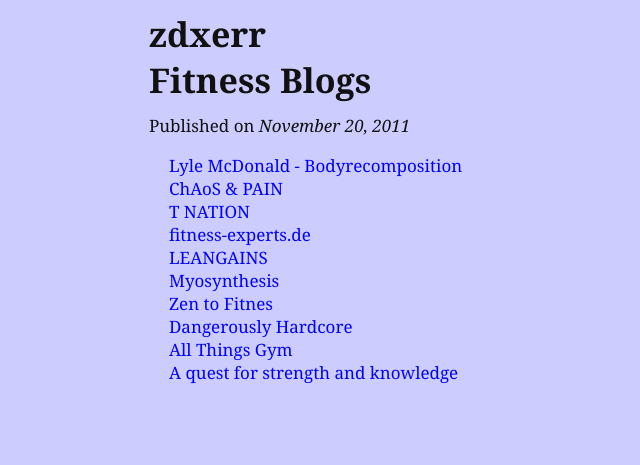
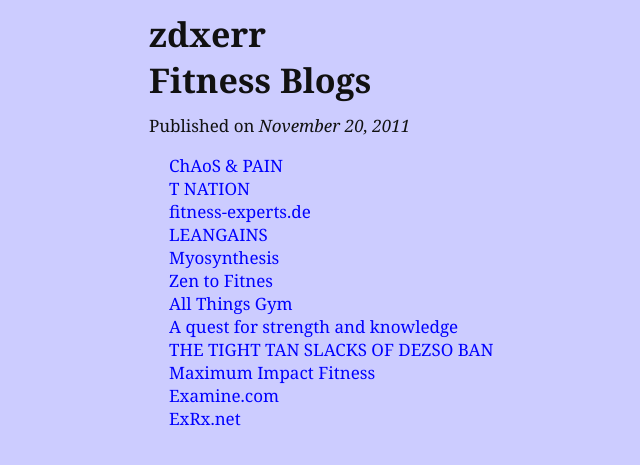
Before and after one commit to zdxerr/zdxerr.github.com, a Jekyll site: the page built from _posts/2011-11-20-fitness-blogs.markdown, in a window 1280 px wide. Shown: the top 465 px of the page, without its empty margins (91-731 px from the left). Built offline with Jekyll 4.4.1, drawn with Linux system fonts in a browser that asks for light colours; Markdown is read by kramdown in place of the engine named in the settings.

Commit message:
Adding some links.

```diff
--- a/_posts/2011-11-20-fitness-blogs.markdown
+++ b/_posts/2011-11-20-fitness-blogs.markdown
@@ -4,13 +4,15 @@
 categories: [links, fitness, blogs]
 ---
 
-- [Lyle McDonald - Bodyrecomposition](http://www.bodyrecomposition.com/)
 - [ChAoS & PAIN](http://chaosandpain.blogspot.com/)
 - [T NATION](http://www.t-nation.com/)
 - [fitness-experts.de](http://fitness-experts.de/)
 - [LEANGAINS](http://www.leangains.com/)
 - [Myosynthesis](http://www.myosynthesis.com/)
 - [Zen to Fitnes](http://zentofitness.com/)
-- [Dangerously Hardcore](http://www.dangerouslyhardcore.com/)
 - [All Things Gym](http://www.allthingsgym.com/)
 - [A quest for strength and knowledge](http://gregnuckols.wordpress.com/)
+- [THE TIGHT TAN SLACKS OF DEZSO BAN](http://ditillo2.blogspot.de/)
+- [Maximum Impact Fitness](http://maximalimpact.blogspot.de/)
+- [Examine.com](http://examine.com/)
+- [ExRx.net](http://www.exrx.net/)
--- a/_posts/2011-11-20-misc.markdown
+++ b/_posts/2011-11-20-misc.markdown
@@ -5,5 +5,6 @@
 ---
 
 - [FFFFOUND!](http://ffffound.com/)
+- [National Geographic Found](http://natgeofound.tumblr.com/)
 - [Study Hacks](http://calnewport.com/blog/)
 - [Some things beginners might not know about Sublime Text](http://blog.alainmeier.com/post/27255145114/some-things-beginners-might-not-know-about-sublime-text)
--- a/_posts/2012-01-28-cooking.markdown
+++ b/_posts/2012-01-28-cooking.markdown
@@ -10,3 +10,5 @@
 - [Jan's Sushi Bar](http://www.janssushibar.com/blog/)
 - [Food Porn](http://www.flickr.com/groups/food_porn/)
 - [Serious Eats](http://www.seriouseats.com/)
+- [4505 Meats Staff Recipes](http://4505meats.com/4505-meats-csa/4505-meats-staff-recipes/)
+- [Seasoned Advice](http://cooking.stackexchange.com/)
--- a/_posts/2013-01-08-reading.markdown
+++ b/_posts/2013-01-08-reading.markdown
@@ -6,3 +6,4 @@
 
 - [Barking Up The Wrong Tree](http://www.bakadesuyo.com/)
 - [TL;DR](http://toolong-didntread.com/)
+- [ScienceDaily](http://www.sciencedaily.com)
```
